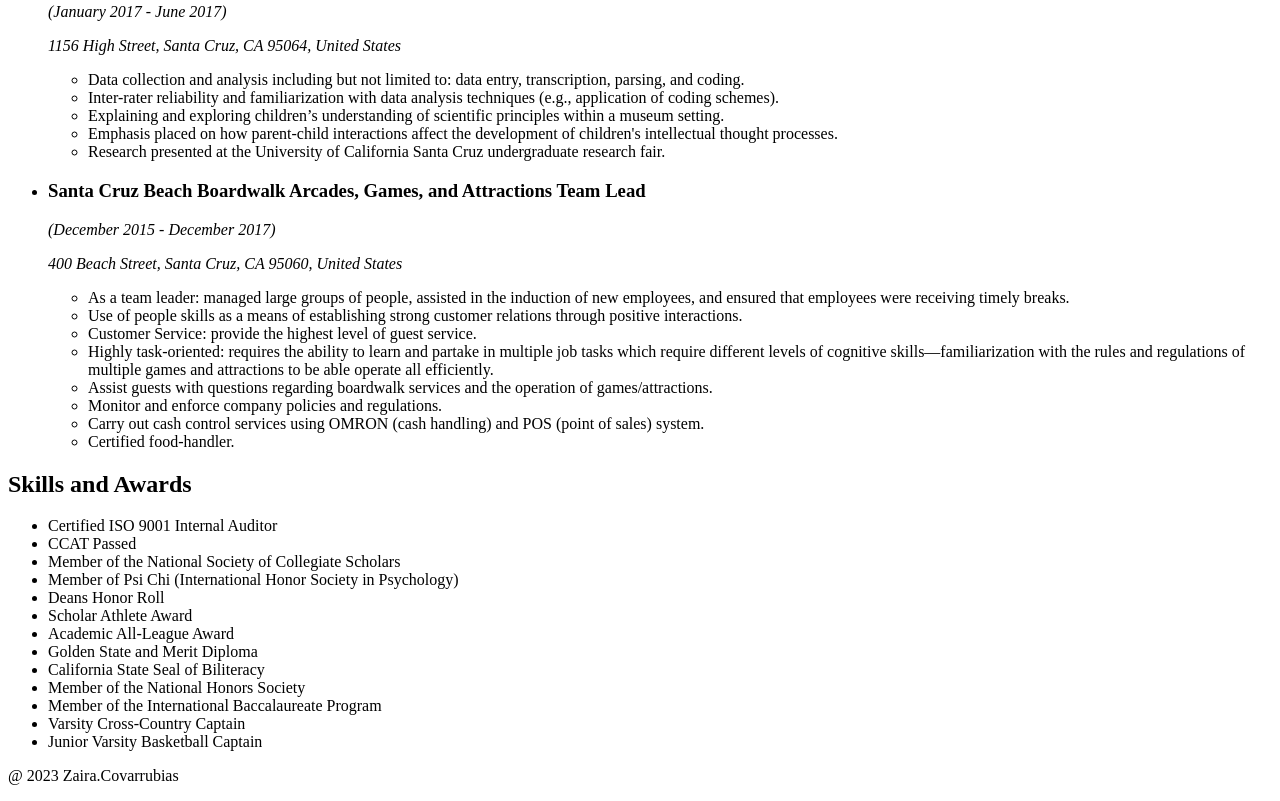
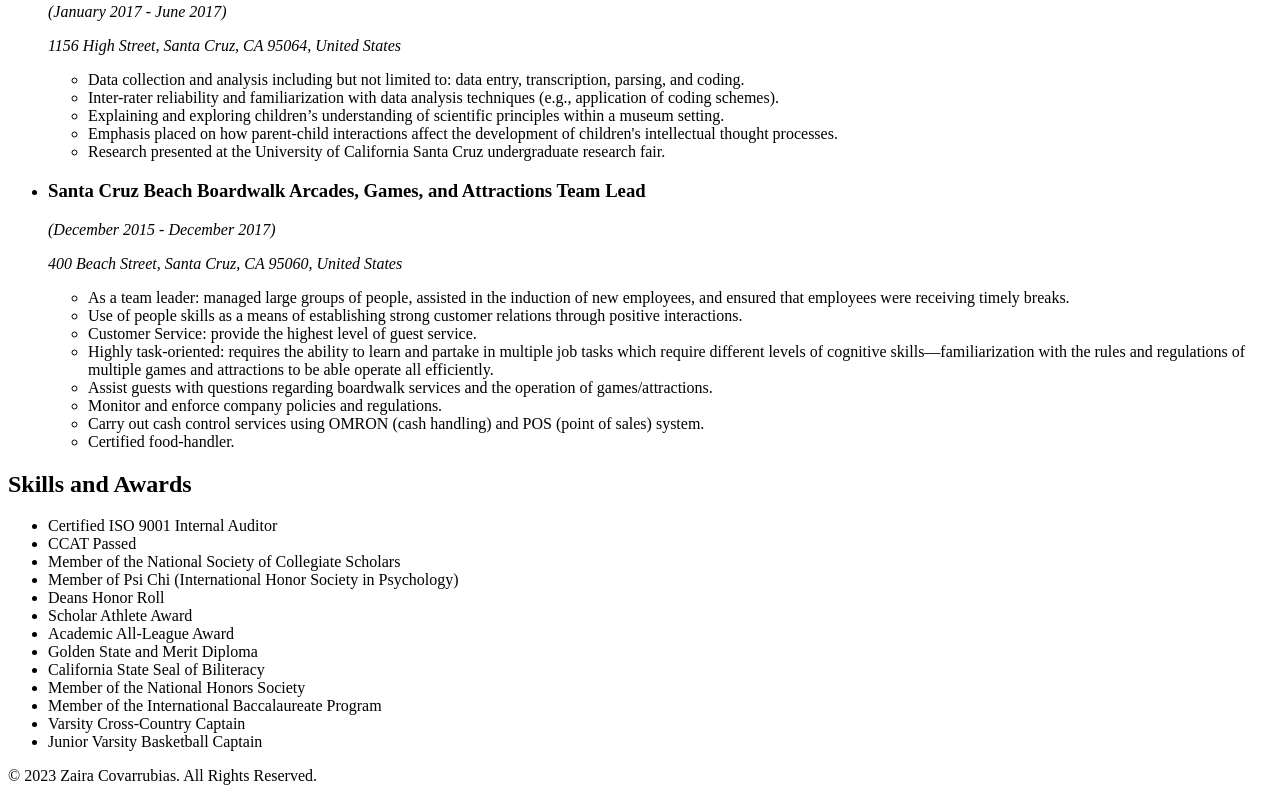
Before and after one commit to ZairaC7/Zaira-Covarrubias-Portfolio, a plain HTML site: page index.html in a window 1280 px wide. Shown: the part 2845-3646 px from the top of the page. Drawn offline with Linux system fonts and the light colour scheme.

Commit message:
Update index.html

```diff
--- a/index.html
+++ b/index.html
@@ -149,6 +149,6 @@
         </ul>
 </body>
 <footer>
-    <p>@ 2023 Zaira.Covarrubias</p>
+    <p> © 2023 Zaira Covarrubias. All Rights Reserved.</p>
 </footer>
 </html>
```
